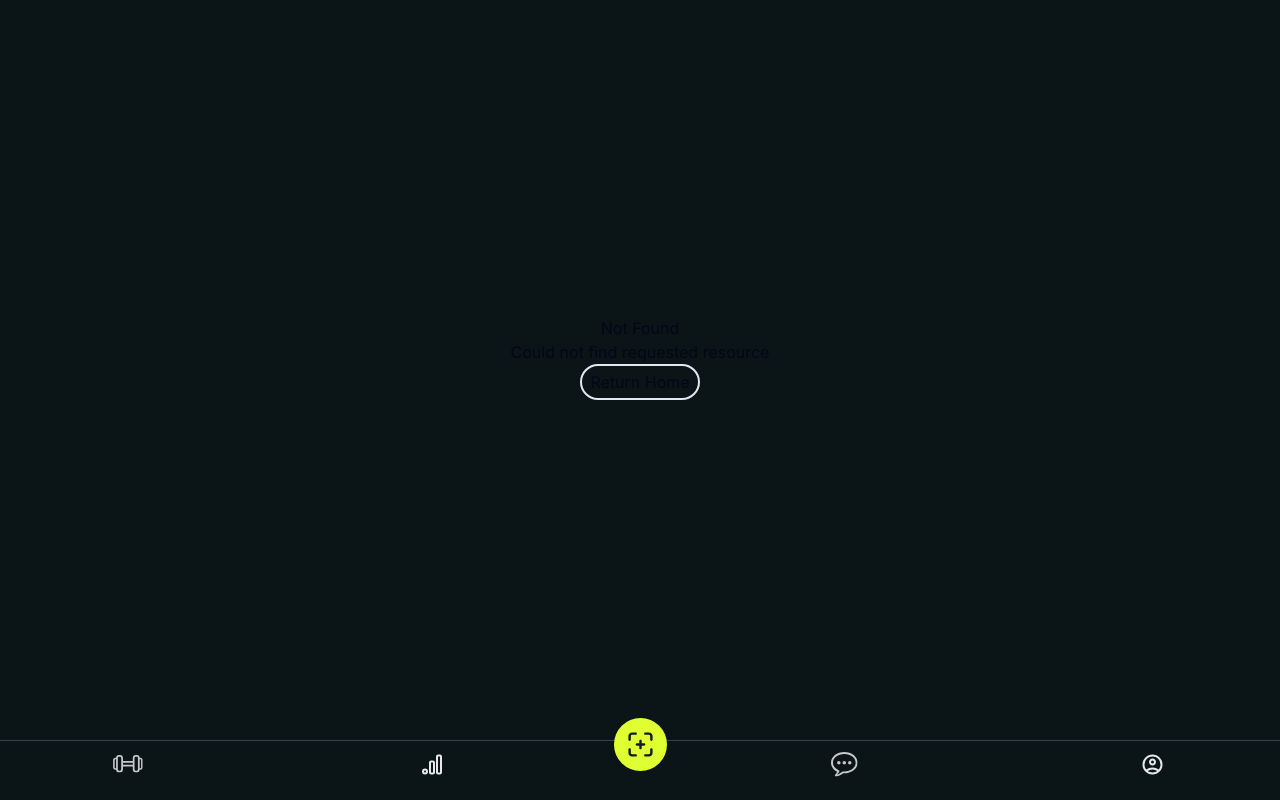
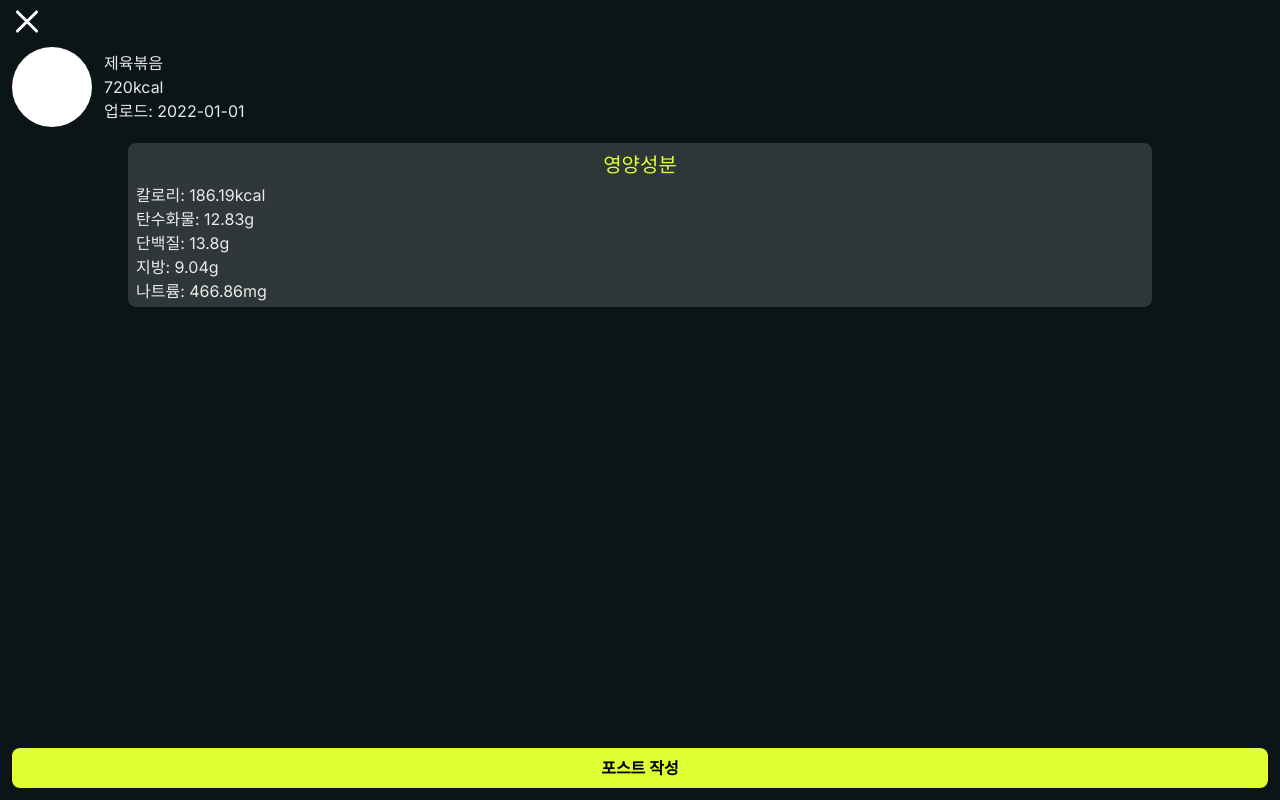
Before and after one commit to MJUZzang/muckGYMma, a Next.js app in the folder projects/fe/: page /food-info in a window 1280 px wide. Before the commit this address had no page. Built offline with nearby package versions, Linux system fonts and the light colour scheme.

Commit message:
feat: 음식 상세 페이지, 완료한 운동 상세 페이지

```diff
--- a/projects/fe/app/_components/InitialLoad.tsx
+++ b/projects/fe/app/_components/InitialLoad.tsx
@@ -58,7 +58,7 @@ function InitialLoad(props: InitialLoadProps) {
     return (
         <>
             {isLoading ? (
-                <div className="flex flex-col items-center justify-center h-full max-h-[100dvh] animate-pulse">
+                <div className="flex flex-col items-center justify-center h-[100dvh] animate-pulse">
                     <div
                         className="w-[40px] h-[40px] rounded-full border-t-stone-200 border-t-4 border-4 border-stone-400
                         animate-spin"
--- a/projects/fe/app/_components/NavBar.tsx
+++ b/projects/fe/app/_components/NavBar.tsx
@@ -9,7 +9,7 @@ import Forum from "@/_images/Forum";
 import { usePathname } from "next/navigation";
 import FoodPicture from "@/_components/FoodPicture";
 
-const excepts = ["/initial-setup"];
+const excepts = ["/initial-setup", "/plan-info", "/food-info"];
 
 const NavBar = () => {
     const pathname = usePathname();
--- a/projects/fe/app/community/following/_components/CommentSectionTextArea.tsx
+++ b/projects/fe/app/community/following/_components/CommentSectionTextArea.tsx
@@ -28,8 +28,8 @@ function CommentSectionTextArea({
                 maxLength={700}
                 onChange={(e) => setText(e.target.value)}
                 rows={1}
-                className="w-full min-h-[43px] py-2 rounded-xl pl-3 bg-[#202020] text-white/90 overflow-y-hidden
-                focus:outline-none
+                className="w-full min-h-[43px] py-2 rounded-xl pl-3 bg-[#202020] text-white/90
+                focus:outline-none resize-none max-h-[45dvh] overflow-y-auto
                 duration-75 transition-all"
                 placeholder="Leave a comment for jeheecheon..."
             />
--- /dev/null
+++ b/projects/fe/app/food-info/page.tsx
@@ -0,0 +1,104 @@
+"use client";
+
+import { useRouter } from "next/navigation";
+import React, { useEffect } from "react";
+import {
+    PredictResult,
+    PredictState,
+    selectPredict,
+    setFileUrl,
+    setPredictResult,
+} from "@/../lib/slices/predictSlice";
+import { useAppDispatch, useAppSelector } from "@/../lib/hooks";
+
+const dummyPredictResult: PredictState = {
+    fileUrl:
+        "https://muckgymma.s3.ap-northeast-2.amazonaws.com/food/2_%25EB%2596%25A1%25EB%25B3%25B6%25EC%259D%25B4.jpg",
+    predictresult: {
+        id: 6,
+        foodLensId: [779],
+        foodName: "제육볶음",
+        kcal: 186.19,
+        carbo: 12.83,
+        fat: 9.04,
+        gram: 120.7,
+        sodium: 466.86,
+        protein: 13.8,
+    },
+};
+
+function FoodInfo() {
+    const router = useRouter();
+    const predict = useAppSelector(selectPredict);
+    const dispatch = useAppDispatch();
+
+    useEffect(() => {
+        if (process.env.NODE_ENV === "development") {
+            dispatch(setFileUrl(dummyPredictResult.fileUrl));
+            dispatch(
+                setPredictResult(
+                    dummyPredictResult.predictresult as PredictResult
+                )
+            );
+        }
+    });
+    return (
+        <div className="flex flex-col h-[100dvh]">
+            {/* 엑스 버튼 */}
+            <div
+                className="cursor-pointer ml-3 pt-5"
+                onClick={() => {
+                    router.back();
+                }}
+            >
+                <div className="space-y-[5px]">
+                    <div className="h-[3px] w-[30px] bg-white rotate-45 rounded-full" />
+                    <div className="relative bottom-[8px] h-[3px] w-[30px] bg-white -rotate-45 rounded-full" />
+                </div>
+            </div>
+
+            <div className="flex flex-col mx-3 mt-4">
+                <div className="flex items-center gap-3">
+                    {/* 운동 아이콘 */}
+                    <div className="w-[80px] h-[80px] bg-white rounded-full" />
+                    <div>
+                        <p className="text-white/90">제육볶음</p>
+                        <p className="text-white/90">720kcal</p>
+                        <p className="text-white/90">업로드: 2022-01-01</p>
+                    </div>
+                </div>
+            </div>
+
+            <div
+                className="bg-white/15 rounded-lg cursor-pointer px-2 w-[80vw] mx-auto text-white/90 backdrop-blur-lg
+                    py-1 mt-4"
+            >
+                <p className="block text-center text-xl text-fluorescent my-1">
+                    영양성분
+                </p>
+                <p>
+                    칼로리: {predict.predictresult?.kcal}
+                    kcal
+                </p>
+                <p>탄수화물: {predict.predictresult?.carbo}g</p>
+                <p>단백질: {predict.predictresult?.protein}g</p>
+                <p>지방: {predict.predictresult?.fat}g</p>
+                <p>
+                    나트륨: {predict.predictresult?.sodium}
+                    mg
+                </p>
+            </div>
+
+            <div className="inline-block mt-auto mx-3 mb-3">
+                <button
+                    className="text-center w-full bg-fluorescent rounded-lg py-2 font-semibold text-black
+                active:scale-90 transition-all "
+                >
+                    포스트 작성
+                </button>
+            </div>
+        </div>
+    );
+}
+
+export default FoodInfo;
--- a/projects/fe/app/initial-setup/layout.tsx
+++ b/projects/fe/app/initial-setup/layout.tsx
@@ -87,8 +87,8 @@ function InitialSetupLayout({
     }, []);
 
     return (
-        <div className="bg-default px-5 flex flex-col h-full max-h-[100dvh] py-4">
-            <div className="">
+        <div className="bg-default px-5 flex flex-col h-[100dvh] py-4">
+            <div>
                 {pageInfo.order !== 0 && (
                     <ArrowBack
                         className="fill-white/80 absolute cursor-pointer"
--- a/projects/fe/app/layout.tsx
+++ b/projects/fe/app/layout.tsx
@@ -145,8 +145,7 @@ export default function RootLayout({
     return (
         <html lang="en">
             <body
-                className={`flex flex-col h-screen
-                bg-default ${inter.className} dark:text-white `}
+                className={`max-h-[100dvh] bg-default ${inter.className} dark:text-white `}
             >
                 <StoreProvider>
                     <InitialLoad>
--- /dev/null
+++ b/projects/fe/app/plan-info/page.tsx
@@ -0,0 +1,89 @@
+"use client";
+
+import { useRouter } from "next/navigation";
+import React from "react";
+
+function PlanInfo() {
+    const router = useRouter();
+
+    return (
+        <div className={`h-[100dvh] flex flex-col`}>
+            {/* 엑스 버튼 */}
+            <div
+                className="cursor-pointer ml-3 mt-5"
+                onClick={() => {
+                    router.back();
+                }}
+            >
+                <div className="space-y-[5px]">
+                    <div className="h-[3px] w-[30px] bg-white rotate-45 rounded-full" />
+                    <div className="relative bottom-[8px] h-[3px] w-[30px] bg-white -rotate-45 rounded-full" />
+                </div>
+            </div>
+
+            <div className="flex flex-col mx-3 mt-4">
+                <div className="flex items-center gap-3">
+                    {/* 운동 아이콘 */}
+                    <div className="w-[80px] h-[80px] bg-white rounded-full" />
+                    <div>
+                        <p className="text-white/90">Gym workout</p>
+                        <p className="text-white/90">320kcal</p>
+                        <p className="text-white/90">완료일: 2022-01-01</p>
+                    </div>
+                </div>
+
+                <div className="space-y-3 mx-1 mt-4">
+                    <div className="">
+                        <p className="text-white/90">1. 벤치프레스</p>
+                        <div className="ml-4">
+                            <p className="text-white/90">5세트, 12 회</p>
+                            <p className="text-white/90">113kcal 소모</p>
+                        </div>
+                    </div>
+
+                    <div className="">
+                        <p className="text-white/90">2. 데드리프트</p>
+                        <div className="ml-4">
+                            <p className="text-white/90">5세트, 12 회</p>
+                            <p className="text-white/90">113kcal 소모</p>
+                        </div>
+                    </div>
+
+                    <div className="">
+                        <p className="text-white/90">3. 데드리프트</p>
+                        <div className="ml-4">
+                            <p className="text-white/90">5세트, 12 회</p>
+                            <p className="text-white/90">113kcal 소모</p>
+                        </div>
+                    </div>
+
+                    <div className="">
+                        <p className="text-white/90">4. 데드리프트</p>
+                        <div className="ml-4">
+                            <p className="text-white/90">5세트, 12 회</p>
+                            <p className="text-white/90">113kcal 소모</p>
+                        </div>
+                    </div>
+
+                    <div className="">
+                        <p className="text-white/90">2. 데드리프트</p>
+                        <div className="ml-4">
+                            <p className="text-white/90">5세트, 12 회</p>
+                            <p className="text-white/90">113kcal 소모</p>
+                        </div>
+                    </div>
+
+                    <div className="">
+                        <p className="text-white/90">2. 데드리프트</p>
+                        <div className="ml-4">
+                            <p className="text-white/90">5세트, 12 회</p>
+                            <p className="text-white/90">113kcal 소모</p>
+                        </div>
+                    </div>
+                </div>
+            </div>
+        </div>
+    );
+}
+
+export default PlanInfo;
--- a/projects/fe/app/prediction/result/page.tsx
+++ b/projects/fe/app/prediction/result/page.tsx
@@ -36,7 +36,11 @@ function Page() {
     useEffect(() => {
         if (process.env.NODE_ENV === "development") {
             dispatch(setFileUrl(dummyPredictResult.fileUrl));
-            dispatch(setPredictResult(dummyPredictResult.predictresult as PredictResult));
+            dispatch(
+                setPredictResult(
+                    dummyPredictResult.predictresult as PredictResult
+                )
+            );
         }
     });
 
--- a/projects/fe/app/profile/completed/page.tsx
+++ b/projects/fe/app/profile/completed/page.tsx
@@ -1,24 +1,24 @@
 import Muscle from "@/_images/Muscle";
-import React from "react";
+import Link from "next/link";
+import React, { useState } from "react";
 
 function Page() {
     return (
         <>
-            <div className="mb-[50px]">
+            <div className="mb-[50px] cursor-pointer">
                 {Array.from({ length: 5 }).map((_, i) => (
-                    <div
+                    <Link
                         key={i}
+                        href="/plan-info"
                         className="pl-2 pr-4 py-2 flex items-center gap-2 border-b-white/10 border-b-[1px] hover:bg-white/10 transition duration-200"
                     >
-                        <Muscle className="" />
+                        <Muscle />
                         <div>
                             <p className="text-white/90">Gym workout</p>
                             <p className="text-white/90">320kcal</p>
-                            <p className="text-white/90">
-                                완료일: 2022-01-01
-                            </p>
+                            <p className="text-white/90">완료일: 2022-01-01</p>
                         </div>
-                    </div>
+                    </Link>
                 ))}
             </div>
         </>
--- a/projects/fe/app/profile/food/page.tsx
+++ b/projects/fe/app/profile/food/page.tsx
@@ -6,6 +6,7 @@ import Image from "next/image";
 import { Jua } from "next/font/google";
 
 import NavigateNext from "@/_images/NavigateNext";
+import Link from "next/link";
 
 const jua = Jua({
     subsets: ["latin"],
@@ -18,9 +19,17 @@ function Page() {
             {Array(10)
                 .fill(0)
                 .map((_, i) => (
-                    <div key={i} className="px-1 flex gap-2 hover:bg-white/10 transition duration-200">
+                    <Link
+                        key={i}
+                        href="/food-info"
+                        className="px-1 flex gap-2 hover:bg-white/10 transition duration-200 "
+                    >
                         <div className="w-[75px] h-[75px] overflow-clip rounded-3xl shrink-0">
-                            <Image src={exampleImage} alt="Pooh" className="h-full" />
+                            <Image
+                                src={exampleImage}
+                                alt="Pooh"
+                                className="h-full"
+                            />
                         </div>
 
                         <div className={`${jua.className} py-1 w-full`}>
@@ -32,14 +41,18 @@ function Page() {
                         </div>
 
                         <div className="flex items-center justify-center">
-                            <p className={`text-black/85 bg-fluorescent border-[1px] text-xs border-black/20 px-2 py-1 rounded-3xl font-mono font-semibold`}>posted</p>
+                            <p
+                                className={`text-black/85 bg-fluorescent border-[1px] text-xs border-black/20 px-2 py-1 rounded-3xl font-mono font-semibold`}
+                            >
+                                posted
+                            </p>
                             <NavigateNext
                                 hight={34}
                                 width={34}
                                 className="fill-white/90"
                             />
                         </div>
-                    </div>
+                    </Link>
                 ))}
         </div>
     );
```
Also changed, not shown: 1 other file (tests, documents, lock files or other folders).
